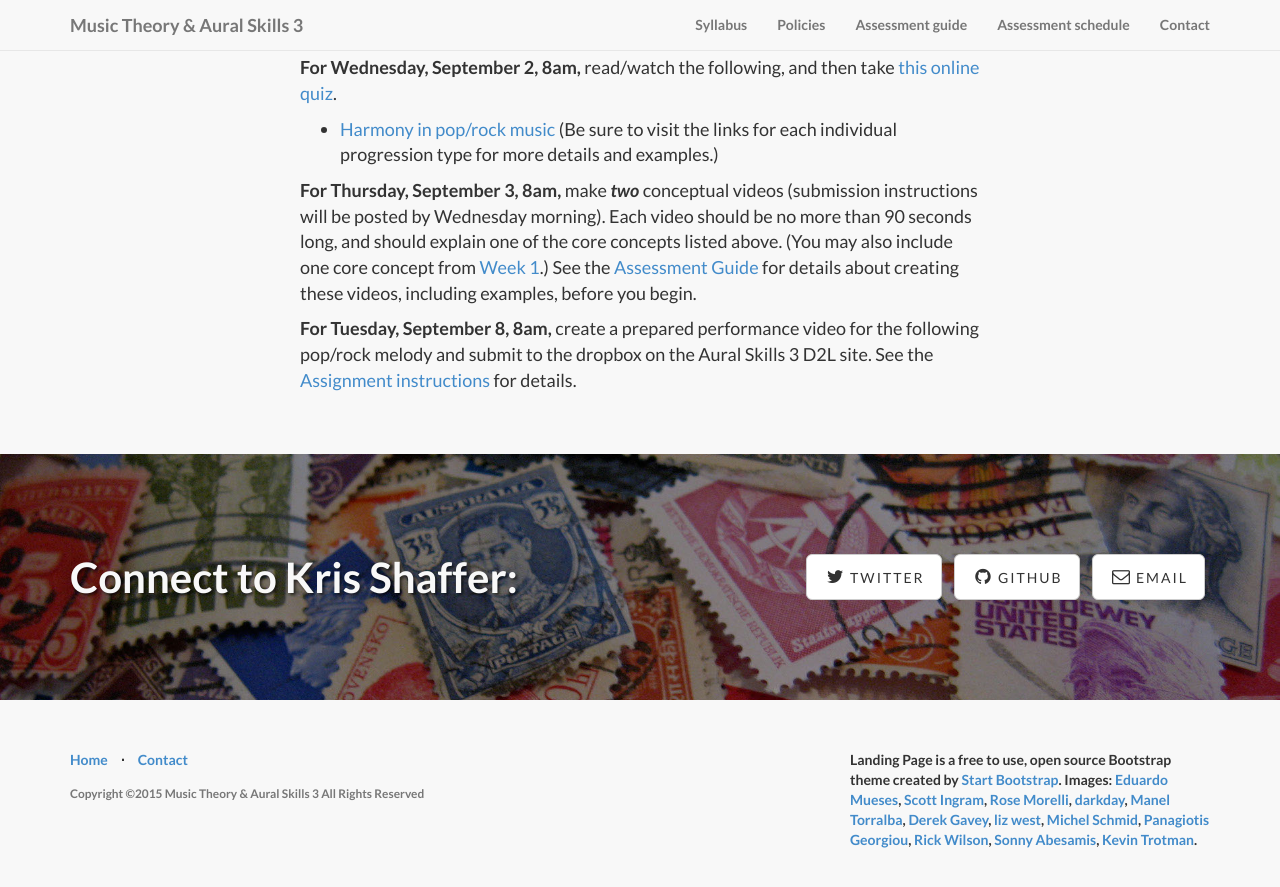
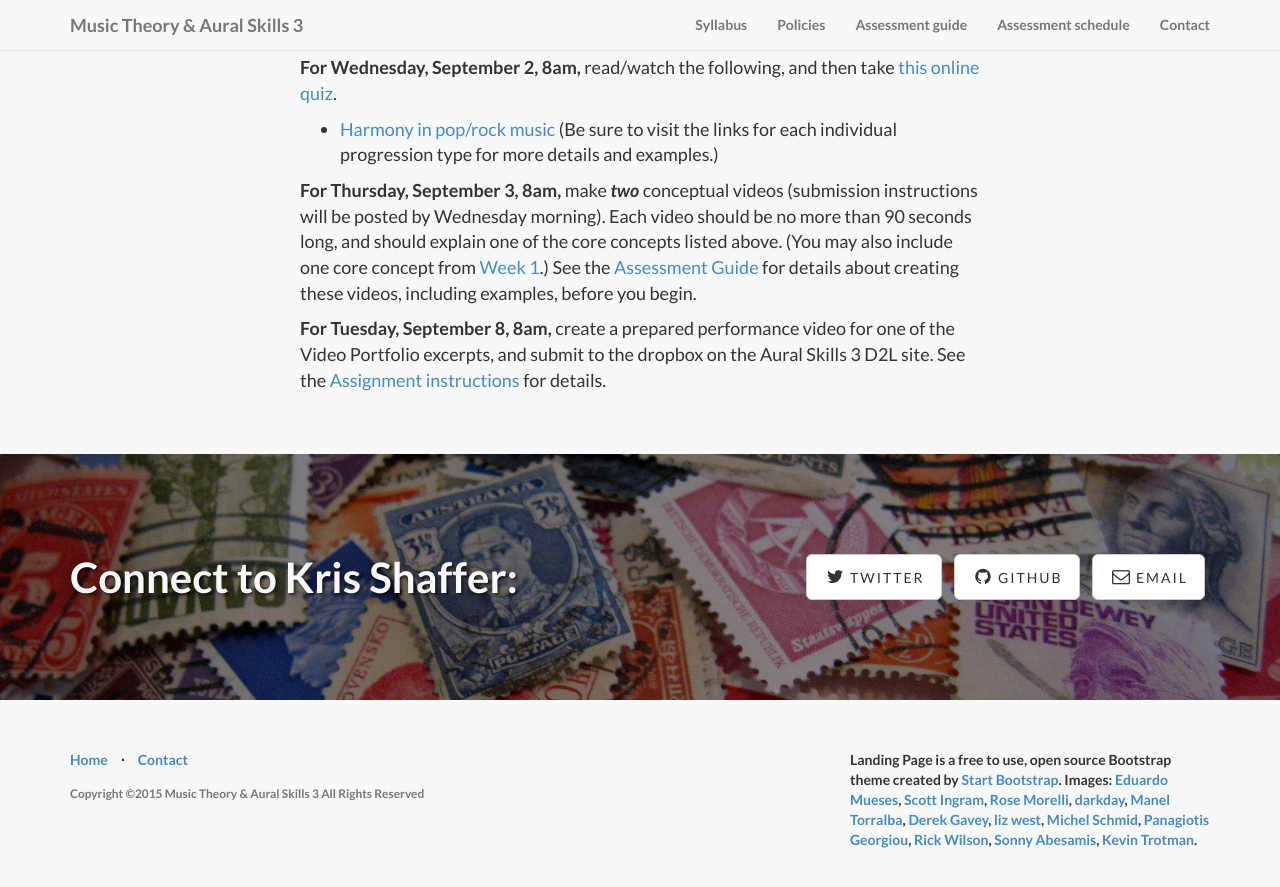
Before and after one commit to kshaffer/theory3, a Jekyll site: the page built from week2.md, in a window 1280 px wide and 900 px high, scrolled down 1737 px. Shown: the top 887 px of the window. Built offline with Jekyll 4.4.1, drawn with Linux system fonts in a browser that asks for light colours; nearby versions of some CDN libraries; library files that are not in the unit come from our copies.

Commit message:
Video portfolio instructions

```diff
--- a/week2.md
+++ b/week2.md
@@ -50,4 +50,4 @@ In this unit, we will explore the following core concepts:
 
 **For Thursday, September 3, 8am,** make ***two*** conceptual videos (submission instructions will be posted by Wednesday morning). Each video should be no more than 90 seconds long, and should explain one of the core concepts listed above. (You may also include one core concept from [Week 1](/week1/).) See the [Assessment Guide](/assessments/) for details about creating these videos, including examples, before you begin.
 
-**For Tuesday, September 8, 8am,** create a prepared performance video for the following pop/rock melody and submit to the dropbox on the Aural Skills 3 D2L site. See the [Assignment instructions](/popRockVideoPortfolio/) for details.
+**For Tuesday, September 8, 8am,** create a prepared performance video for one of the Video Portfolio excerpts, and submit to the dropbox on the Aural Skills 3 D2L site. See the [Assignment instructions](/popRockVideoPortfolio/) for details.
```
